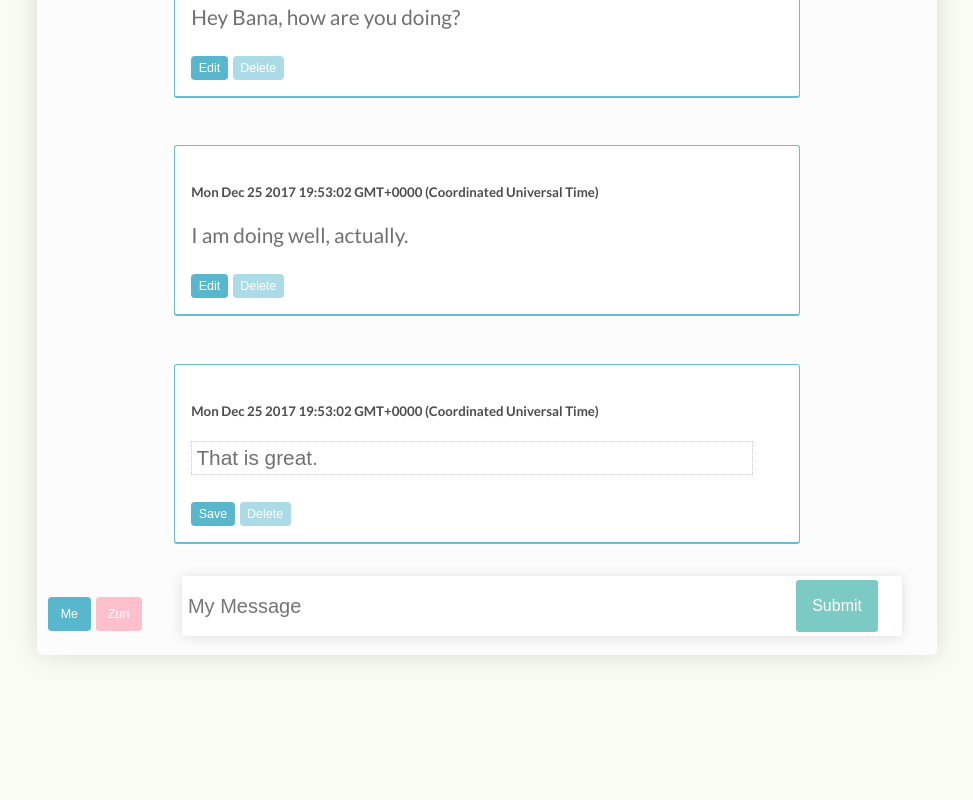
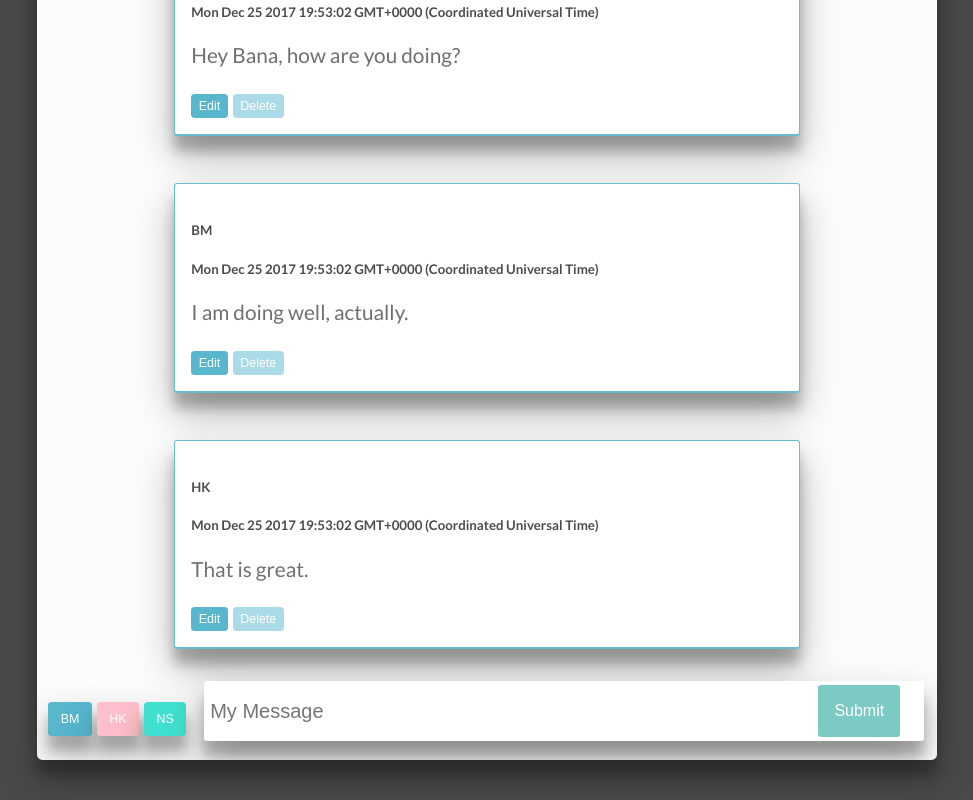
Before and after one commit to BandanaKM/messaging-app, a React (Create React App) app: page / in a window 1280 px wide. Shown: the part 237-1037 px from the top of the page, without its empty margins (153-1126 px from the left). Before the commit the page ends 932 px from the top, so only its background shows below. Built offline with nearby package versions, Linux system fonts and the light colour scheme.

Commit message:
associate sender with a message

```diff
--- a/src/App.js
+++ b/src/App.js
@@ -2,8 +2,6 @@ import React, { Component } from 'react';
 import './App.css';
 import MessageList from './MessageList';
 import Counter from './Counter';
-
-// allow form to select sender
 
 class App extends Component {
 
@@ -12,21 +10,21 @@ class App extends Component {
     messages: [
       {
         content: 'Hey Bana, how are you doing?',
-        sent: false,
         isEditing: false,
-        timeSent: Date()
+        timeSent: Date(),
+        initials: 'HK'
       },
       {
         content: 'I am doing well, actually.',
-        sent: false,
         isEditing: false,
-        timeSent: Date()
+        timeSent: Date(),
+        initials: 'BM'
       },
       {
         content: 'That is great.',
-        sent: false,
-        isEditing: true,
-        timeSent: Date()
+        isEditing: false,
+        timeSent: Date(),
+        initials: 'HK'
       }
     ]
   }
@@ -71,6 +69,11 @@ class App extends Component {
   handleMessageInput = e =>
     this.setState({pendingMessage: e.target.value});
 
+  setUser = (e, initials) => {
+    this.setState({ initials });
+  }
+
+
   newMessageSubmitHandler = e => {
     e.preventDefault();
     this.setState({
@@ -79,12 +82,14 @@ class App extends Component {
        {
          content: this.state.pendingMessage,
          isEditing: false,
-         timeSent: Date()
+         timeSent: Date(),
+         initials: this.state.initials
        }
       ],
       pendingMessage: ''
     });
   }
+
 
   render() {
     return (
@@ -98,10 +103,12 @@ class App extends Component {
             setContentAt={this.setContentAt}
             removeMessageAt={this.removeMessageAt}
             pendingMessage={this.state.pendingMessage}
+            initials={this.state.initials}
           />
           <div className="participantContainer">
-            <button className="participantButtonOne">Me</button>
-            <button className="participantButtonTwo">Zuri</button>
+            <button className="participantButtonOne" onClick={(e) => this.setUser(e, 'BM') }>BM</button>
+            <button className="participantButtonTwo" onClick={(e) => this.setUser(e, 'HK') }>HK</button>
+            <button className="participantButtonThree" onClick={(e) => this.setUser(e, 'NS') }>NS</button>
           </div>
             <form onSubmit={this.newMessageSubmitHandler}>
               <input
--- a/src/Message.js
+++ b/src/Message.js
@@ -4,6 +4,7 @@ import MessageContent from './MessageContent';
 
 const Message = props =>
 	<li className="responded">
+	  <h5>{props.initials}</h5>
 	  <h5>{props.timeSent}</h5>
 	  <MessageContent
 	    isEditing={props.isEditing}
@@ -22,7 +23,8 @@ Message.propTypes = {
   isEditing: PropTypes.bool.isRequired,
   setContent: PropTypes.func.isRequired,
   handleRemove: PropTypes.func.isRequired,
-  timeSent: PropTypes.string.isRequired
+  timeSent: PropTypes.string.isRequired,
+  initials: PropTypes.string.isRequired
 };
 
 export default Message;
--- a/src/MessageList.js
+++ b/src/MessageList.js
@@ -10,6 +10,7 @@ const MessageList = props =>
 	      key={index}
 	      content={message.content}
         timeSent={message.timeSent}
+        initials={message.initials}
 	      handleToggleEditing={() => props.toggleEditingAt(index)}
 	      isEditing={message.isEditing}
 	      setContent={text => props.setContentAt(text, index)}
--- a/src/index.css
+++ b/src/index.css
@@ -9,7 +9,7 @@
 body {
   font-family: 'Lato', sans-serif;
   color: #4c4c4c;
-  background: #f8fdf3;
+  background: #4A4A4A;
 }
 
 .App {
@@ -19,7 +19,7 @@ body {
   border-radius: .35em;
   background: #fcfcfc;
   overflow: hidden;
-  box-shadow: 0 0 26px rgba(0, 0, 0, .13);
+  box-shadow: 0 19px 38px rgba(0,0,0,0.30), 0 15px 12px rgba(0,0,0,0.22);
 }
 
 h1,
@@ -56,7 +56,8 @@ form {
   justify-content: space-between;
   border-radius: .2em;
   border: solid 4px white;
-  box-shadow: 0 1px 14px rgba(0, 0, 0, .12);
+  box-shadow: 0 19px 38px rgba(0,0,0,0.30), 0 15px 12px rgba(0,0,0,0.22);
+
 }
 
 form button {
@@ -77,6 +78,7 @@ ul li {
   background: #fff;
   border-radius: .2em;
   border: solid 1px rgba(88, 183, 205, .15);
+  box-shadow: 0 19px 38px rgba(0,0,0,0.30), 0 15px 12px rgba(0,0,0,0.22);
   border-bottom: solid 2px rgba(88, 183, 205, .15);
   position: relative;
 }
@@ -156,6 +158,8 @@ li button:last-child {
   padding: .8em 1em;
   color: white;
   background: #58b7cd;
+  box-shadow: 0 19px 38px rgba(0,0,0,0.30), 0 15px 12px rgba(0,0,0,0.22);
+
 }
 
 .participantButtonTwo {
@@ -166,6 +170,21 @@ li button:last-child {
   padding: .8em 1em;
   color: white;
   background: pink;
+  box-shadow: 0 19px 38px rgba(0,0,0,0.30), 0 15px 12px rgba(0,0,0,0.22);
+
+}
+
+
+.participantButtonThree {
+  font-size: .78em;
+  margin-top: 1.65em;
+  margin-right: .4em;
+  border-radius: .3em;
+  padding: .8em 1em;
+  color: white;
+  background: turquoise;
+  box-shadow: 0 19px 38px rgba(0,0,0,0.30), 0 15px 12px rgba(0,0,0,0.22);
+
 }
 
 div > input:last-child {
```
